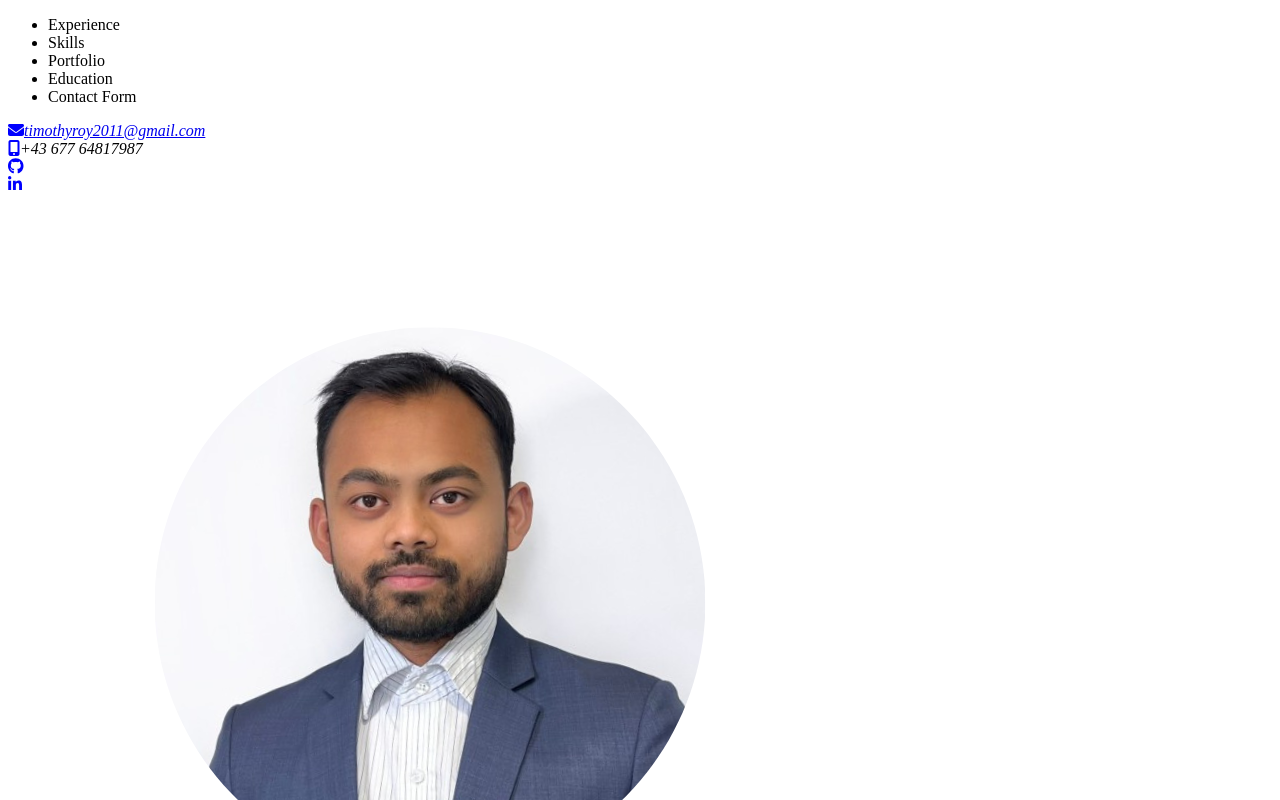
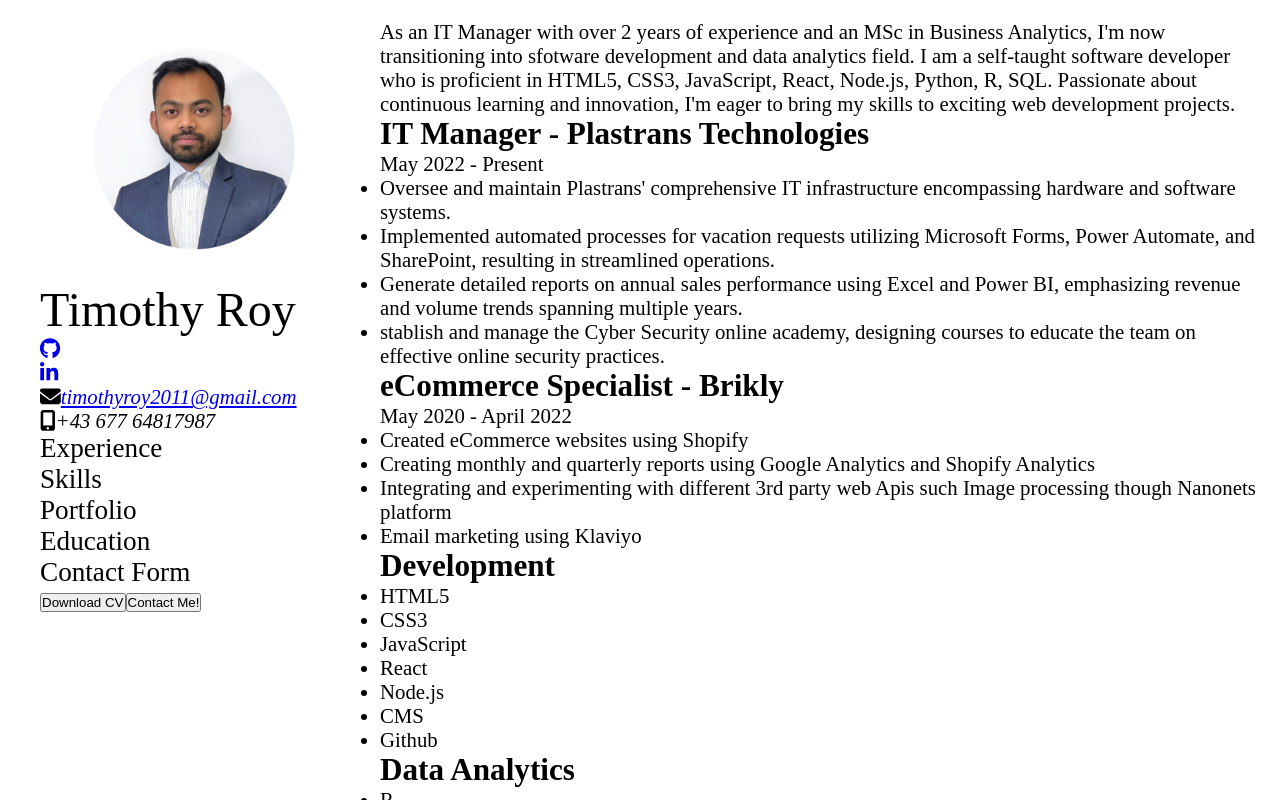
Before and after one commit to timothyroybd/roy_resume, a React (Create React App) app: page / in a window 1280 px wide. Shown: the top 800 px of the page. Built offline with nearby package versions, Linux system fonts and the light colour scheme.

Commit message:
nav bar in the left and main content in the right

```diff
--- a/src/App.css
+++ b/src/App.css
@@ -1,6 +1,59 @@
+
+/* ===============
+    General Code
+  ================ */
+* {
+  margin: 0;
+  padding: 0;
+}
+body{
+font-size: 1.3rem;
+/* display: flex; */
+}
 .center {
   text-align: center;
 }
 .icon_style {
-  color: blue;
+
 }
+/* :root {
+  --sidebar-width: 380px;
+} */
+
+/* ===============
+    Navigation Bar
+  ================= */
+.nav_menu ul {
+  list-style-type: none;
+}
+.nav_menu ul li{
+  font-size: 1.7rem;
+}
+header > p {
+  margin: 0;
+  padding: 0;
+  font-size: 3rem;
+}
+.container {
+  display: flex;
+  width:100%;
+}
+.fixed_left {
+  position: fixed;
+  left: 0;
+  top: 0;
+  width: 350px;
+  height: 100%;
+  /* box-sizing: border-box;
+  overflow-y: auto;
+  overflow-wrap: break-word; */
+}
+.main_content {
+  margin-left: 360px;
+  padding: 20px;
+  flex-grow: 1;
+  box-sizing: border-box;
+}
+.header {
+  padding: 0 40px;
+}
--- a/src/App.js
+++ b/src/App.js
@@ -1,84 +1,118 @@
-
 import './App.css';
 
-
-import { FontAwesomeIcon } from '@fortawesome/react-fontawesome'
+import { FontAwesomeIcon } from '@fortawesome/react-fontawesome';
 import { faEnvelope } from '@fortawesome/free-solid-svg-icons';
 import { faMobileScreenButton } from '@fortawesome/free-solid-svg-icons';
 import { faGithub } from '@fortawesome/free-brands-svg-icons';
 import { faLinkedinIn } from '@fortawesome/free-brands-svg-icons';
 
+import tim from './resources/tim.png';
+function App() {
+  return (
+
+    <div className = "container">
+
+      <header className ="fixed_left header">
+        <img src={tim} width="300px"></img>
+        <p>Timothy Roy</p>
+        <div>
+          <a href="https://github.com/timothyroybd">
+            {' '}
+            <FontAwesomeIcon icon={faGithub} className="icon_style" />
+          </a>
+        </div>
+        <div>
+          <a href="https://www.linkedin.com/in/timothy-roy-266612121/">
+            <FontAwesomeIcon icon={faLinkedinIn} className="icon_style" />
+          </a>
+        </div>
+        <address>
+            <div>
+              <FontAwesomeIcon icon={faEnvelope} className="icon_style" />
+              <a href="mailto: timothyroy2011@gmail.com">
+                timothyroy2011@gmail.com
+              </a>
+            </div>
+            <div>
+              <FontAwesomeIcon
+                icon={faMobileScreenButton}
+                className="icon_style"
+              />
+              <span>+43 677 64817987</span>
+            </div>
+          </address>
+
+        <nav className="nav_menu">
+          <ul>
+            <li> Experience </li>
+            <li> Skills </li>
+            <li> Portfolio </li>
+            <li> Education </li>
+            <li> Contact Form </li>
+          </ul>
 
 
-import tim from "./resources/tim.png"
-function App() {
-  return (
-    <>
-    {/* Beg */}
-    <header>
-      <nav>
-        <ul>
-          <li> Experience  </li>
-          <li> Skills  </li>
-          <li> Portfolio  </li>
-          <li> Education  </li>
-          <li> Contact Form  </li>
-        </ul>
+        </nav>
 
-        <address>
-         <div>
 
-          <FontAwesomeIcon icon={faEnvelope} className='icon_style' />
-          <a href ="mailto: timothyroy2011@gmail.com">timothyroy2011@gmail.com</a>
-        </div>
-        <div>
-           <FontAwesomeIcon icon={faMobileScreenButton} className='icon_style' />
-           <span>+43 677 64817987</span>
-        </div>
-        <div>
-
-           <a href ="https://github.com/timothyroybd"> <FontAwesomeIcon icon={faGithub} className='icon_style' /></a>
-        </div>
-         <div>
-
-           <a href ="https://www.linkedin.com/in/timothy-roy-266612121/"><FontAwesomeIcon icon={faLinkedinIn} className='icon_style' /></a>
-        </div>
-        </address>
-      </nav>
-      <img src={tim}></img>
-
-      <article>
-        <p>As an IT Manager with over 2 years of experience and an MSc in Business Analytics, I'm now transitioning into sfotware development and data analytics field. I am a self-taught software developer who is proficient in HTML5, CSS3, JavaScript, React, Node.js, Python, R, SQL. Passionate about continuous learning and innovation, I'm eager to bring my skills to exciting web development projects.</p>
-      </article>
         <div>
           <button> Download CV</button>
           <button> Contact Me!</button>
         </div>
+      </header>
+<main className ="main_content">
 
-    </header>
-
+   <article>
+          <p>
+            As an IT Manager with over 2 years of experience and an MSc in
+            Business Analytics, I'm now transitioning into sfotware development
+            and data analytics field. I am a self-taught software developer who
+            is proficient in HTML5, CSS3, JavaScript, React, Node.js, Python, R,
+            SQL. Passionate about continuous learning and innovation, I'm eager
+            to bring my skills to exciting web development projects.
+          </p>
+        </article>
       <section>
         <div>
           <h1> IT Manager - Plastrans Technologies </h1>
           <p> May 2022 - Present</p>
           <ul>
-          <li>Oversee and maintain Plastrans' comprehensive IT infrastructure encompassing hardware and software systems.</li>
-          <li>Implemented automated processes for vacation requests utilizing Microsoft Forms, Power Automate, and SharePoint, resulting in streamlined operations.</li>
-           <li>Generate detailed reports on annual sales performance using Excel and Power BI, emphasizing revenue and volume trends spanning multiple years.</li>
-           <li>stablish and manage the Cyber Security online academy, designing courses to educate the team on effective online security practices.</li>
+            <li>
+              Oversee and maintain Plastrans' comprehensive IT infrastructure
+              encompassing hardware and software systems.
+            </li>
+            <li>
+              Implemented automated processes for vacation requests utilizing
+              Microsoft Forms, Power Automate, and SharePoint, resulting in
+              streamlined operations.
+            </li>
+            <li>
+              Generate detailed reports on annual sales performance using Excel
+              and Power BI, emphasizing revenue and volume trends spanning
+              multiple years.
+            </li>
+            <li>
+              stablish and manage the Cyber Security online academy, designing
+              courses to educate the team on effective online security
+              practices.
+            </li>
           </ul>
-
         </div>
         <div>
           <h2> eCommerce Specialist - Brikly </h2>
           <p> May 2020 - April 2022</p>
           <ul>
             <li>Created eCommerce websites using Shopify</li>
-          <li>Creating monthly and quarterly reports using Google Analytics and Shopify Analytics</li>
-           <li>Integrating and experimenting with different 3rd party web Apis such Image processing though Nanonets platform</li>
+            <li>
+              Creating monthly and quarterly reports using Google Analytics and
+              Shopify Analytics
+            </li>
+            <li>
+              Integrating and experimenting with different 3rd party web Apis
+              such Image processing though Nanonets platform
+            </li>
             <li>Email marketing using Klaviyo</li>
           </ul>
-
         </div>
       </section>
 
@@ -102,7 +136,6 @@
             <li>Python</li>
             <li>SQL</li>
             <li>Statistics</li>
-
           </ul>
         </div>
         <div>
@@ -113,7 +146,6 @@
             <li>Critical thinking</li>
             <li>Adaptability</li>
             <li>Team work</li>
-
           </ul>
         </div>
       </section>
@@ -127,32 +159,45 @@
       </section>
 
       <section>
-
         <div>
           <h2> Msc. Economics and Business Analytics - JKU </h2>
           <p> March 2022 - Present</p>
           <ul>
-          <li>Specialized in economics and data analytics, using programming and visualization tools to address complex challenges and foster analytical growth.</li>
-          <li>Applied modern techniques such as machine learning and algorithms to analyze extensive datasets, deriving valuable business insights and identifying significant patterns and correlations</li>
-
+            <li>
+              Specialized in economics and data analytics, using programming and
+              visualization tools to address complex challenges and foster
+              analytical growth.
+            </li>
+            <li>
+              Applied modern techniques such as machine learning and algorithms
+              to analyze extensive datasets, deriving valuable business insights
+              and identifying significant patterns and correlations
+            </li>
           </ul>
-
         </div>
         <div>
           <h2> BA International Business Administration </h2>
           <p> August 2015 - May 2019</p>
           <ul>
-          <li>North American style education emphasizing finance, marketing, and management with a global perspective.</li>
-          <li>Completed internships and authored a thesis analyzing fleet movement data in Singapore, providing actionable insights for company expansion efforts in the region.</li>
+            <li>
+              North American style education emphasizing finance, marketing, and
+              management with a global perspective.
+            </li>
+            <li>
+              Completed internships and authored a thesis analyzing fleet
+              movement data in Singapore, providing actionable insights for
+              company expansion efforts in the region.
+            </li>
+          </ul>
+        </div>
+      </section>
+      </main>
 
-        </ul>
 
       </div>
-    </section>
 
 
-    {/* End */}
-    </>
+
   );
 }
 
```
Also changed, not shown: src/resources/test.jpg (added). Lines whose indentation alone changed are shown as unchanged.
